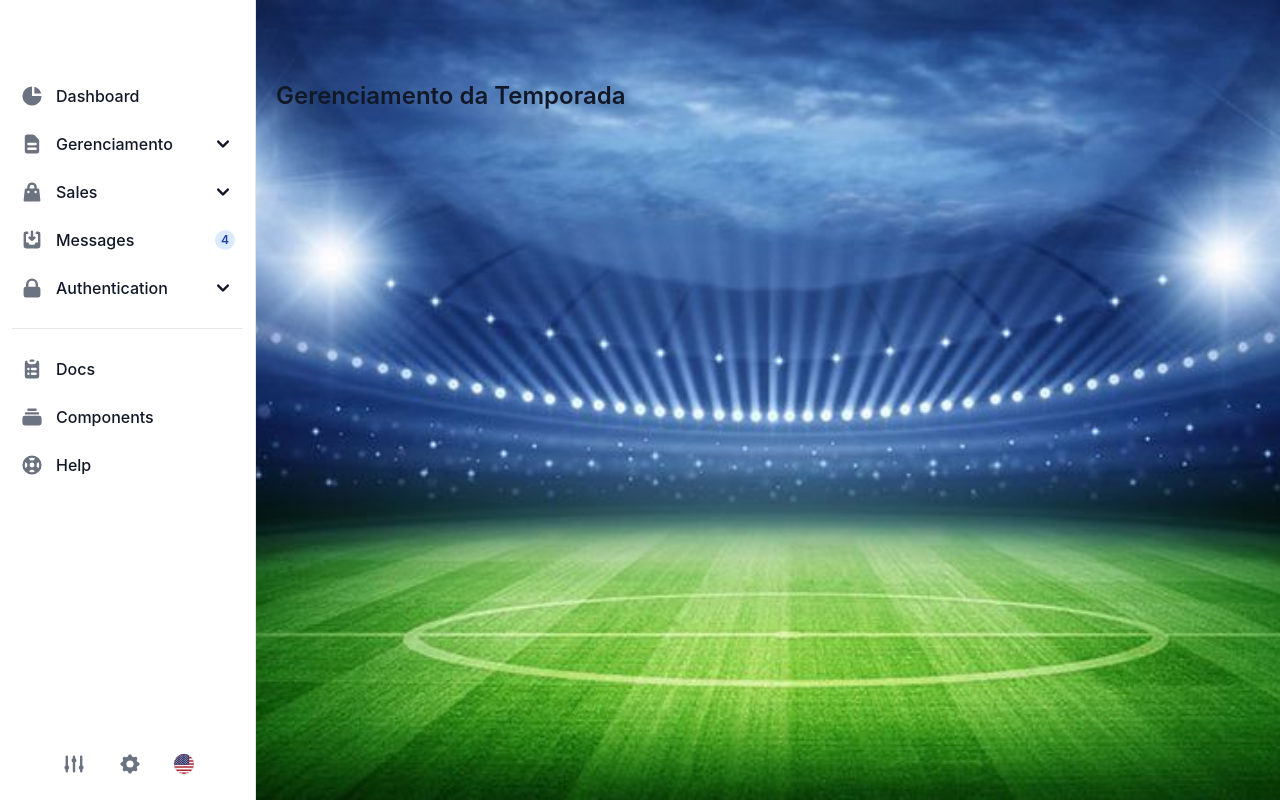
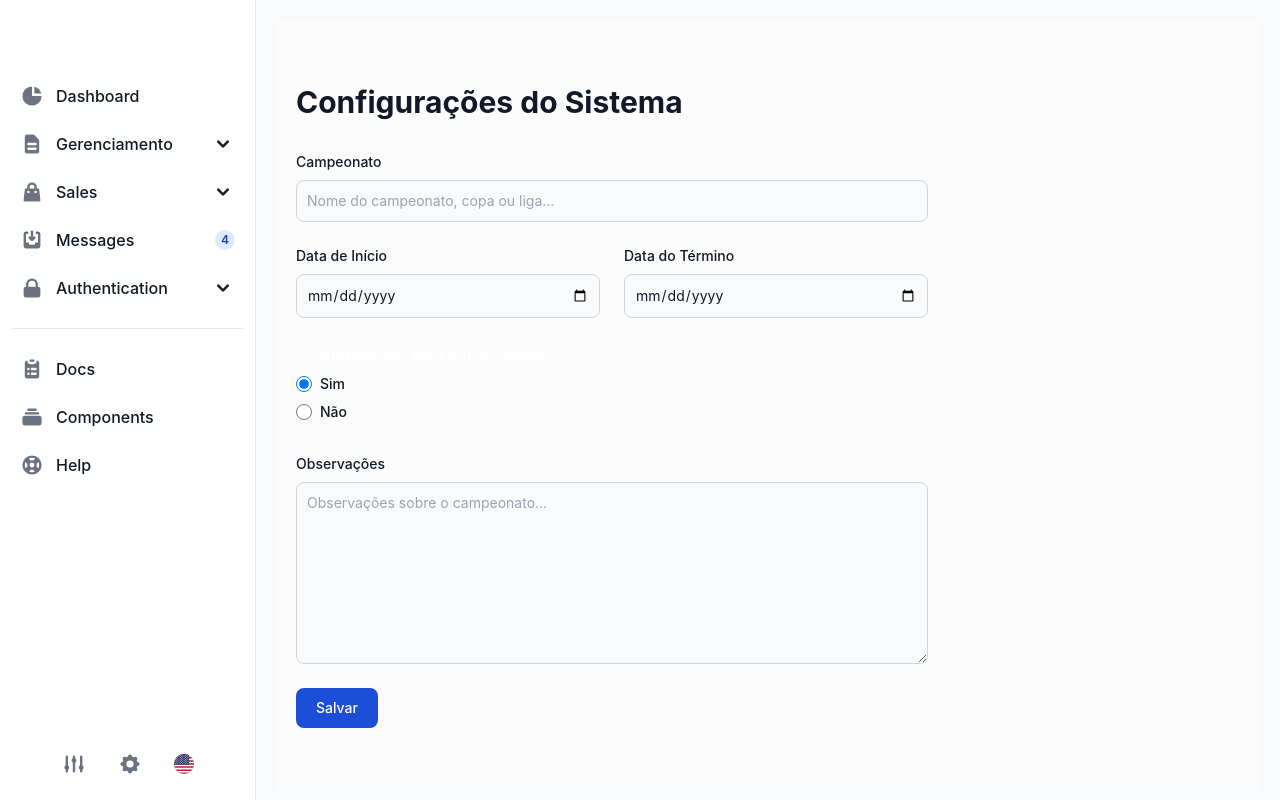
Before and after one commit to brunohmduarte/gurianfc, a Vue app: page /admin/season in a window 1280 px wide. Built offline with nearby package versions, Linux system fonts and the light colour scheme.

Commit message:
✨ Backup 28/05

```diff
--- a/src/components/DashboardSidebar.vue
+++ b/src/components/DashboardSidebar.vue
@@ -60,6 +60,7 @@
             class="flex items-center p-2 w-full text-base font-medium text-gray-900 rounded-lg transition duration-75 group hover:bg-gray-100 dark:text-white dark:hover:bg-gray-700"
             aria-controls="dropdown-pages"
             data-collapse-toggle="dropdown-pages"
+            @click="dropdownExpandedManager()"
           >
             <svg
               aria-hidden="true"
@@ -74,9 +75,9 @@
                 clip-rule="evenodd"
               ></path>
             </svg>
-            <span class="flex-1 ml-3 text-left whitespace-nowrap"
-              >Gerenciamento</span
-            >
+
+            <span class="flex-1 ml-3 text-left whitespace-nowrap">Gerenciamento</span>
+
             <svg
               aria-hidden="true"
               class="w-6 h-6"
@@ -91,27 +92,30 @@
               ></path>
             </svg>
           </button>
-          <ul id="dropdown-pages" class="hidden py-2 space-y-2">
+
+          <ul id="dropdown-pages" :class="{ hidden: !dropdown.expandedManager }" class="py-2 space-y-2">
             <li>
-              <a
-                href="ð/"
+              <a href="/admin/season"
                 class="flex items-center p-2 pl-11 w-full text-base font-medium text-gray-900 rounded-lg transition duration-75 group hover:bg-gray-100 dark:text-white dark:hover:bg-gray-700"
-                >Settings</a
               >
+                Temporadas
+              </a>
             </li>
+
             <li>
-              <a
-                href="#"
+              <a href="#"
                 class="flex items-center p-2 pl-11 w-full text-base font-medium text-gray-900 rounded-lg transition duration-75 group hover:bg-gray-100 dark:text-white dark:hover:bg-gray-700"
-                >Kanban</a
               >
+                Kanban
+              </a>
             </li>
+
             <li>
-              <a
-                href="#"
+              <a href="#"
                 class="flex items-center p-2 pl-11 w-full text-base font-medium text-gray-900 rounded-lg transition duration-75 group hover:bg-gray-100 dark:text-white dark:hover:bg-gray-700"
-                >Calendar</a
               >
+                Calendar
+              </a>
             </li>
           </ul>
         </li>
@@ -343,8 +347,7 @@
     <div
       class="hidden absolute bottom-0 left-0 justify-center p-4 space-x-4 w-full lg:flex bg-white dark:bg-gray-800 z-20"
     >
-      <a
-        href="#"
+      <a href="#"
         class="inline-flex justify-center p-2 text-gray-500 rounded cursor-pointer dark:text-gray-400 hover:text-gray-900 dark:hover:text-white hover:bg-gray-100 dark:hover:bg-gray-600"
       >
         <svg
@@ -361,7 +364,7 @@
       </a>
 
       <a
-        href="#"
+        href="/admin/system-settings"
         data-tooltip-target="tooltip-settings"
         class="inline-flex justify-center p-2 text-gray-500 rounded cursor-pointer dark:text-gray-400 dark:hover:text-white hover:text-gray-900 hover:bg-gray-100 dark:hover:bg-gray-600"
       >
@@ -385,7 +388,7 @@
         role="tooltip"
         class="inline-block absolute invisible z-10 py-2 px-3 text-sm font-medium text-white bg-gray-900 rounded-lg shadow-sm opacity-0 transition-opacity duration-300 tooltip"
       >
-        Settings page
+        Configurações do Sistema
         <div class="tooltip-arrow" data-popper-arrow></div>
       </div>
 
@@ -596,5 +599,17 @@
 <script>
   export default {
     name: "DashboardSidebar",
+    data() {
+      return {
+        dropdown: {
+          expandedManager: false
+        }
+      }
+    },
+    methods: {
+      dropdownExpandedManager() {
+        this.dropdown.expandedManager = !this.dropdown.expandedManager
+      }
+    }
   };
 </script>
--- a/src/layouts/AdminLayout.vue
+++ b/src/layouts/AdminLayout.vue
@@ -7,7 +7,8 @@
     <DashboardSidebar />
 
     <!-- Main -->
-    <div class="bg-dashboard bg-no-repeat bg-cover bg-center p-5 pt-20 md:ml-64 w-65 h-screen overflow-y-auto">
+    <!-- <div class="bg-dashboard bg-no-repeat bg-cover bg-center p-5 md:ml-64 w-65 h-screen overflow-y-auto"> -->
+    <div class="p-5 md:ml-64 h-screen">
       <!-- <DashboardContent /> -->
       <router-view />
     </div>
--- a/src/router/index.js
+++ b/src/router/index.js
@@ -15,6 +15,11 @@ const routes = [
         path: 'season',
         name: 'AdminSeason',
         component: () => import('../views/admin/SeasonPage.vue')
+      },
+      {
+        path: 'system-settings',
+        name: 'AdminSystemSettings',
+        component: () => import('../views/admin/SystemSettingsPage.vue')
       }
     ]
   },
--- a/src/views/admin/SeasonPage.vue
+++ b/src/views/admin/SeasonPage.vue
@@ -1,7 +1,103 @@
 <template>
-  <div>
-    <h1 class="text-2xl text-gray-900 font-semibold">Gerenciamento da Temporada</h1>
-  </div>
+  <section class="bg-white/50 dark:bg-gray-900">
+    <div class="p-5 max-w-2xl lg:py-16">
+      <h2 class="mb-8 text-3xl font-bold text-gray-900 dark:text-white">Configurações do Sistema</h2>
+
+      <form action="#" id="form">
+        <div class="grid gap-4 sm:grid-cols-2 sm:gap-6">
+          <div class="sm:col-span-2">
+            <label for="name" class="block mb-2 text-sm font-medium text-gray-900 dark:text-white">Campeonato</label>
+            <input
+              type="text"
+              name="name"
+              id="name"
+              class="bg-gray-50 border border-gray-300 text-gray-900 text-sm rounded-lg focus:ring-primary-600 focus:border-primary-600 block w-full p-2.5 dark:bg-gray-700 dark:border-gray-600 dark:placeholder-gray-400 dark:text-white dark:focus:ring-primary-500 dark:focus:border-primary-500"
+              placeholder="Nome do campeonato, copa ou liga..."
+              required
+              />
+          </div>
+
+          <div class="w-full">
+            <label for="brand" class="block mb-2 text-sm font-medium text-gray-900 dark:text-white">Data de Início</label>
+            <input
+              type="date"
+              name="date_start"
+              id="date_start"
+              class="bg-gray-50 border border-gray-300 text-gray-900 text-sm rounded-lg focus:ring-primary-600 focus:border-primary-600 block w-full p-2.5 dark:bg-gray-700 dark:border-gray-600 dark:placeholder-gray-400 dark:text-white dark:focus:ring-primary-500 dark:focus:border-primary-500"
+              required
+              />
+          </div>
+          <div class="w-full">
+            <label for="price" class="block mb-2 text-sm font-medium text-gray-900 dark:text-white">Data do Término</label>
+            <input
+              type="date"
+              name="date_end"
+              id="date_end"
+              class="bg-gray-50 border border-gray-300 text-gray-900 text-sm rounded-lg focus:ring-primary-600 focus:border-primary-600 block w-full p-2.5 dark:bg-gray-700 dark:border-gray-600 dark:placeholder-gray-400 dark:text-white dark:focus:ring-primary-500 dark:focus:border-primary-500"
+              />
+          </div>
+
+          <div>
+            <fieldset>
+              <legend class="text-white mb-2">O campeonato está em atividade?</legend>
+
+              <div class="flex items-center mb-2">
+                <input
+                  id="active-option-yes"
+                  type="radio"
+                  name="active"
+                  value="yes"
+                  class="w-4 h-4 border-gray-300 focus:ring-2 focus:ring-blue-300 dark:focus:ring-blue-600 dark:focus:bg-blue-600 dark:bg-gray-700 dark:border-gray-600"
+                  checked
+                  />
+
+                <label
+                  for="country-option-1"
+                  class="block ms-2  text-sm font-medium text-gray-900 dark:text-gray-300"
+                >
+                  Sim
+                </label>
+              </div>
+
+              <div class="flex items-center mb-2">
+                <input
+                  id="active-option-no"
+                  type="radio"
+                  name="active"
+                  value="no"
+                  class="w-4 h-4 border-gray-300 focus:ring-2 focus:ring-blue-300 dark:focus:ring-blue-600 dark:focus:bg-blue-600 dark:bg-gray-700 dark:border-gray-600"
+                  />
+
+                <label
+                  for="country-option-2"
+                  class="block ms-2 text-sm font-medium text-gray-900 dark:text-gray-300"
+                >
+                  Não
+                </label>
+              </div>
+            </fieldset>
+          </div>
+
+          <div class="sm:col-span-2">
+            <label for="description" class="block mb-2 text-sm font-medium text-gray-900 dark:text-white">Observações</label>
+            <textarea
+              id="description"
+              rows="8"
+              class="block p-2.5 w-full text-sm text-gray-900 bg-gray-50 rounded-lg border border-gray-300 focus:ring-primary-500 focus:border-primary-500 dark:bg-gray-700 dark:border-gray-600 dark:placeholder-gray-400 dark:text-white dark:focus:ring-primary-500 dark:focus:border-primary-500"
+              placeholder="Observações sobre o campeonato..."
+            ></textarea>
+          </div>
+        </div>
+
+        <button
+          type="submit"
+          class="inline-flex items-center px-5 py-2.5 mt-4 sm:mt-6 text-sm font-medium text-center text-white bg-primary-700 rounded-lg focus:ring-4 focus:ring-primary-200 dark:focus:ring-primary-900 hover:bg-primary-800"
+        >
+          Salvar
+        </button>
+      </form>
+    </div>
+  </section>
 </template>
 
 <script>
--- /dev/null
+++ b/src/views/admin/SystemSettingsPage.vue
@@ -0,0 +1,22 @@
+<template>
+  <div>
+    <h1 class="mb-8 pb-5 border-b text-3xl font-bold text-gray-900 dark:text-white">Configurações do Sistema</h1>
+
+    <fieldset>
+      <legend>Dados da Temporada</legend>
+      <label for="">Temporada Atual</label>
+      <select name="" id="">
+        <option value=""></option>
+        <option value="2025">2025</option>
+        <option value="2024">2024</option>
+      </select>
+      <button type="button">Editar</button>
+    </fieldset>
+  </div>
+</template>
+
+<script>
+  export default {
+    name: "SystemSettingsPage"
+  }
+</script>
```
